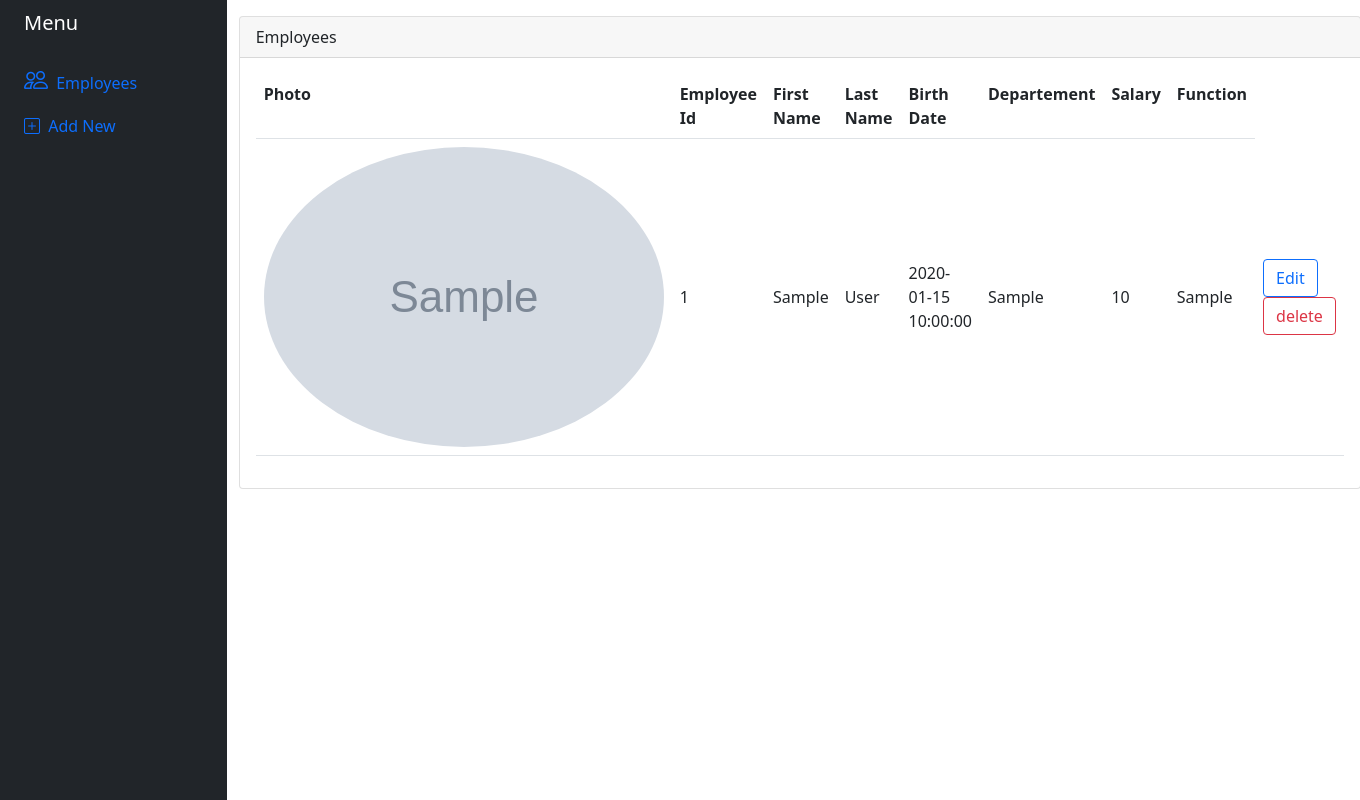
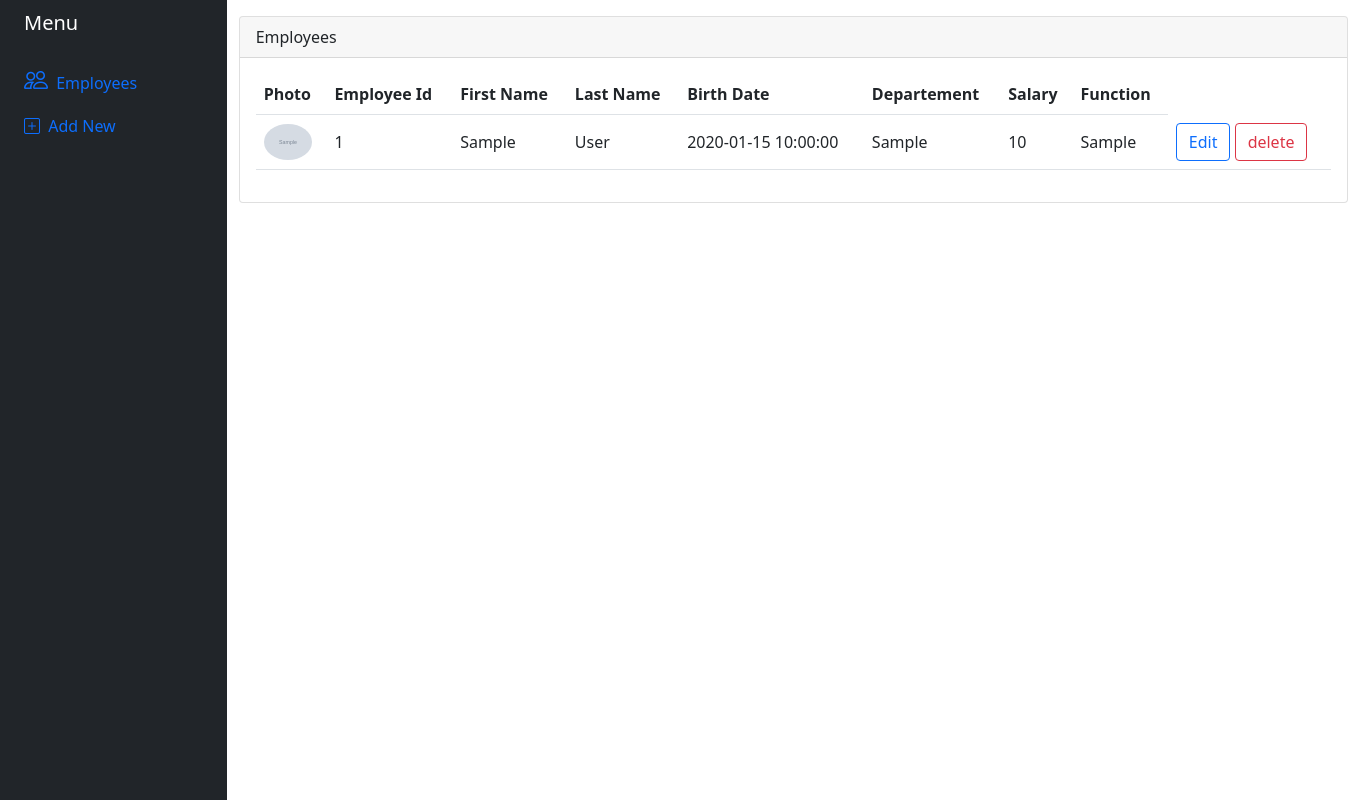
Before and after one commit to maskoul-mohamed/project10-employee-management, a PHP site: page / in a window 1360 px wide. Shown: the part 56-856 px from the top of the page. Run offline with PHP 8.4, Linux system fonts and the light colour scheme; tables that the repository leaves empty or names only in its code hold one stand-in row (values such as "Sample post").

Commit message:
Edit img size

```diff
--- a/realisation/src/index.php
+++ b/realisation/src/index.php
@@ -78,7 +78,7 @@
                 ?>
 
                 <tr>
-                    <td><img class="rounded-circle float-start" style="max: width 100px;" src="<?php echo '../images/'.$employee->getPhoto(); ?>"></td>
+                    <td><img class="rounded-circle float-start sm-img" style="max: width 100px;" src="<?php echo '../images/'.$employee->getPhoto(); ?>"></td>
                     <td><?= $employee->getEmployeeId()?></td>
                     <td><?= $employee->getFirstName()?></td>
                     <td><?= $employee->getLastName()?></td>
```
